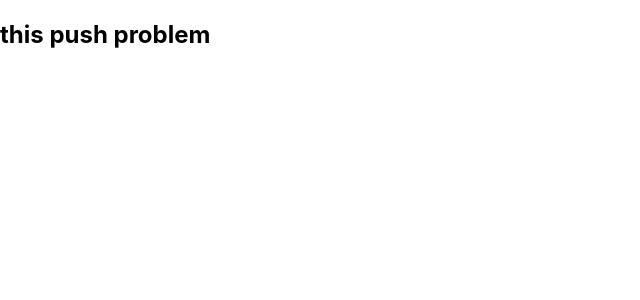
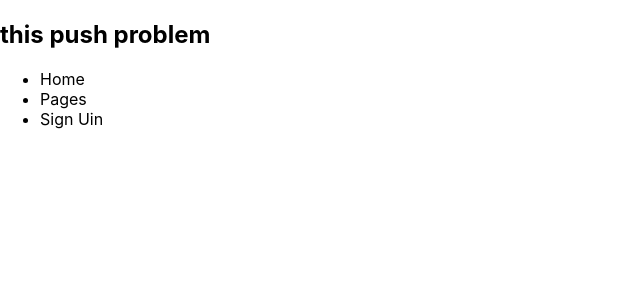
Before and after one commit to Kader1680/babel, a React (Create React App) app: page / in a window 1280 px wide. Shown: the top 300 px of the page, without its empty margins (0-640 px from the left). Built offline with nearby package versions, Linux system fonts and the light colour scheme.

Commit message:
update app

```diff
--- a/src/App.js
+++ b/src/App.js
@@ -5,6 +5,11 @@ function App() {
   return (
     <div>
       <h2>this push problem</h2>
+      <ul>
+        <li>Home</li>
+        <li>Pages</li>
+        <li>Sign Uin</li>
+      </ul>
     </div>
   );
 }
```
